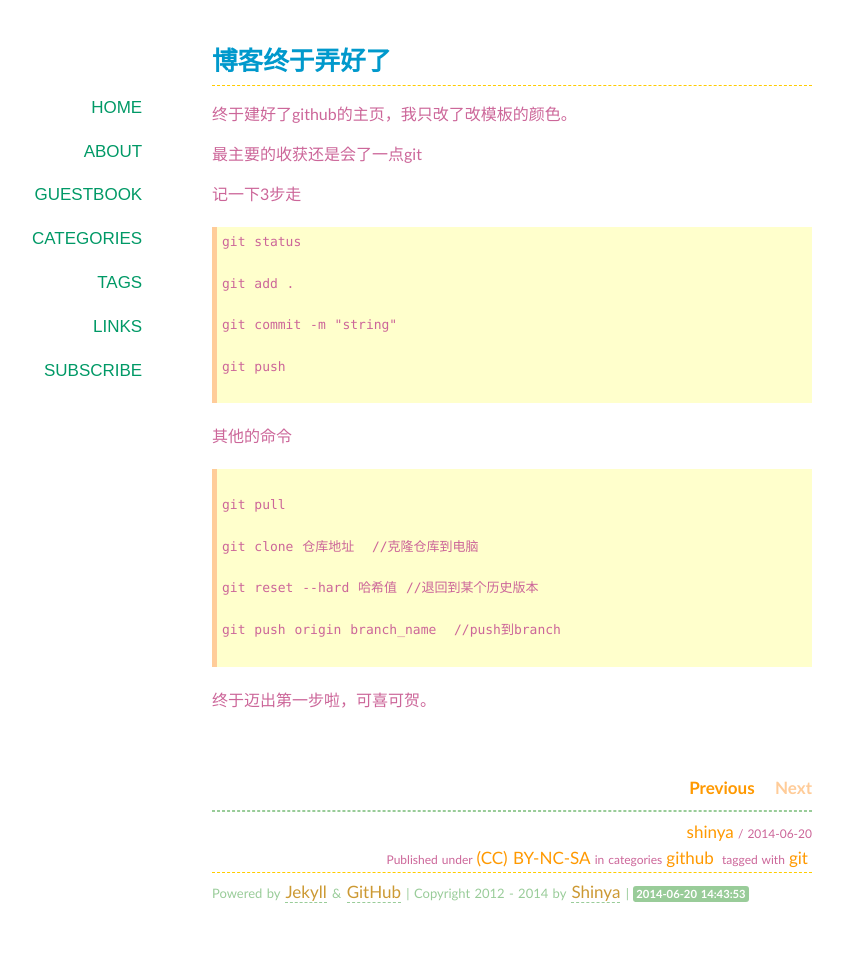
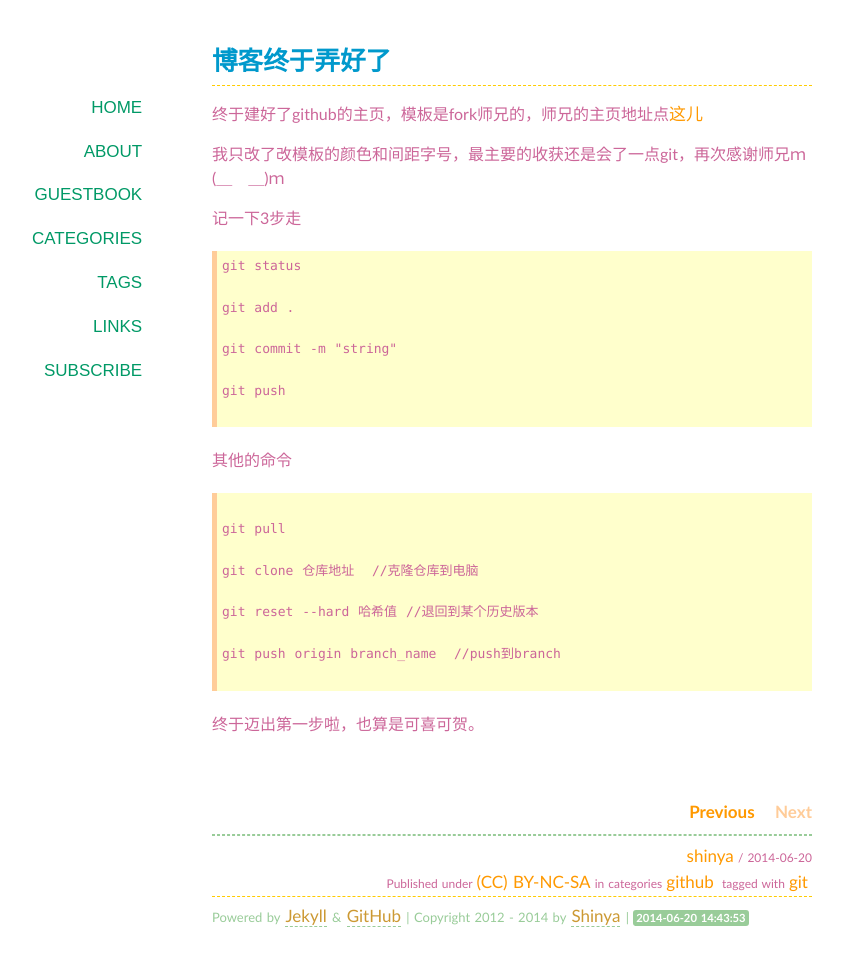
Before and after one commit to shinya816/shinya816.github.com, a Jekyll site: the page built from _posts/2014-06-20-myfirst.md, in a window 1280 px wide. Shown: the whole page, without its empty margins (128-971 px from the left). Built offline with Jekyll 4.4.1, drawn with Linux system fonts in a browser that asks for light colours; some web fonts are replaced; Markdown is read by kramdown in place of the engine named in the settings; comment, search, counter and statistics services are not loaded; before the commit the page ends 942 px from its top, so only the background shows below that.

Commit message:
06202243

````diff
--- a/_posts/2014-06-20-myfirst.md
+++ b/_posts/2014-06-20-myfirst.md
@@ -6,9 +6,9 @@ categories:
 tags:
 - git
 ---
-终于建好了github的主页，我只改了改模板的颜色。
+终于建好了github的主页，模板是fork师兄的，师兄的主页地址点<a href="https://chunyang-wen.github.io/" target="_blank">这儿</a>
 
-最主要的收获还是会了一点git
+我只改了改模板的颜色和间距字号，最主要的收获还是会了一点git，再次感谢师兄ｍ(＿　＿)ｍ
 
 记一下3步走
 
@@ -37,4 +37,4 @@ git push origin branch_name  //push到branch
 
 ```
 
-终于迈出第一步啦，可喜可贺。
+终于迈出第一步啦，也算是可喜可贺。
````
